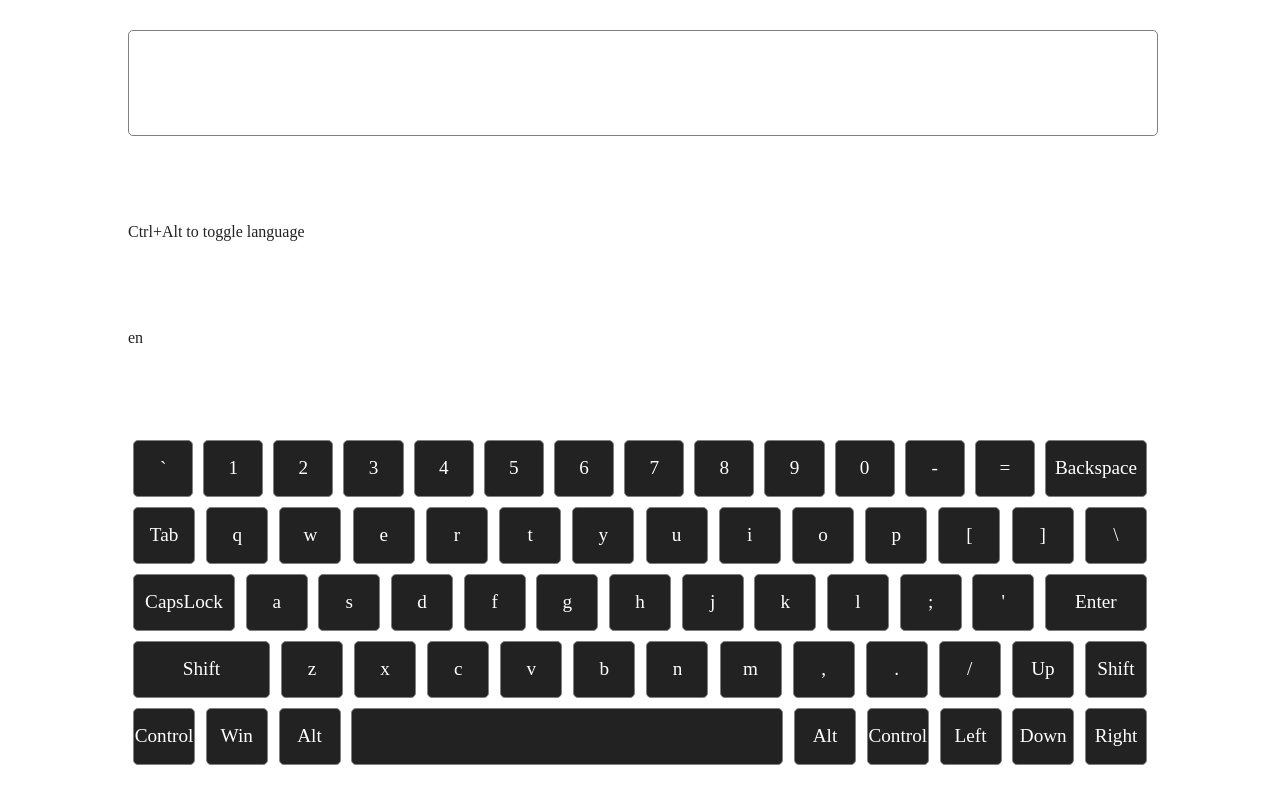
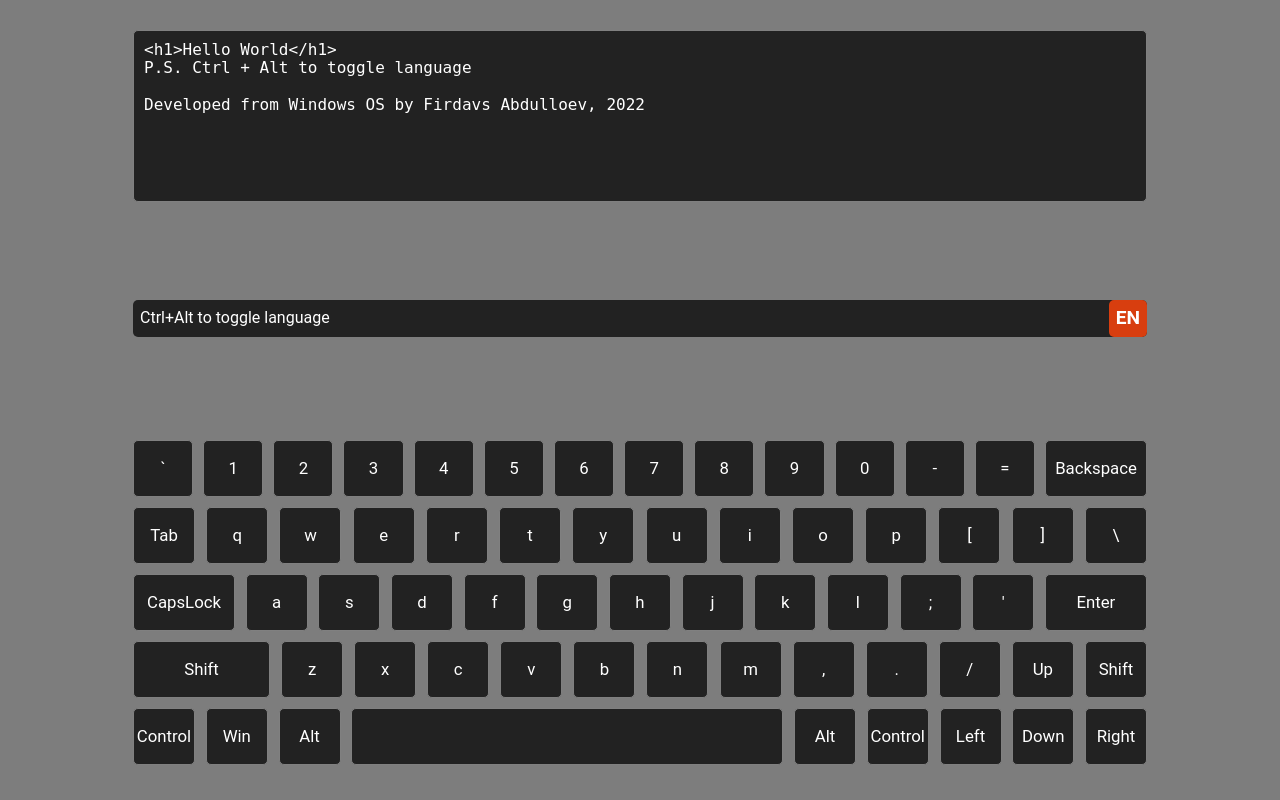
Before and after one commit to firdavs-projects/virtual-keyboard, a website built with webpack: page docs/index.html in a window 1280 px wide. Built offline with nearby package versions, Linux system fonts and the light colour scheme.

Commit message:
refactor: change structure of project, add es6 functions, change styles

```diff
--- a/package.json
+++ b/package.json
@@ -27,6 +27,10 @@
     "@babel/preset-env": "^7.13.12",
     "babel-loader": "^8.2.2",
     "css-loader": "^5.2.0",
+    "eslint": "^8.2.0",
+    "eslint-config-airbnb": "^19.0.4",
+    "eslint-config-airbnb-base": "^15.0.0",
+    "eslint-plugin-import": "^2.25.2",
     "html-webpack-plugin": "^5.5.0",
     "sass": "^1.32.8",
     "sass-loader": "^11.0.1",
--- /dev/null
+++ b/src/accets/data/index.js
@@ -0,0 +1,80 @@
+export const keysData = [
+    [
+        {key: {en: '`', ru: 'ё'}, code: 'Backquote', shift: {en: '~', ru: 'Ё'}},
+        {key: {en: '1', ru: '1'}, code: 'Digit1', shift: {en: '!', ru: '!'}},
+        {key: {en: '2', ru: '2'}, code: 'Digit2', shift: {en: '@', ru: '"'}},
+        {key: {en: '3', ru: '3'}, code: 'Digit3', shift: {en: '#', ru: '№'}},
+        {key: {en: '4', ru: '4'}, code: 'Digit4', shift: {en: '$', ru: ';'}},
+        {key: {en: '5', ru: '5'}, code: 'Digit5', shift: {en: '%', ru: '%'}},
+        {key: {en: '6', ru: '6'}, code: 'Digit6', shift: {en: '^', ru: ':'}},
+        {key: {en: '7', ru: '7'}, code: 'Digit7', shift: {en: '&', ru: '?'}},
+        {key: {en: '8', ru: '8'}, code: 'Digit8', shift: {en: '*', ru: '*'}},
+        {key: {en: '9', ru: '9'}, code: 'Digit9', shift: {en: '(', ru: '('}},
+        {key: {en: '0', ru: '0'}, code: 'Digit0', shift: {en: ')', ru: ')'}},
+        {key: {en: '-', ru: '-'}, code: 'Minus', shift: {en: '_', ru: '_'}},
+        {key: {en: '=', ru: '='}, code: 'Equal', shift: {en: '+', ru: '+'}},
+        {key: {en: 'Backspace', ru: 'Backspace'}, code: 'Backspace', shift: {en: '', ru: ''}},
+    ],
+    [
+        {key: {en: 'Tab', ru: 'Tab'}, code: 'Tab', shift: {en: 'Tab', ru: 'Tab'}},
+        {key: {en: 'q', ru: 'й'}, code: 'KeyQ', shift: {en: 'Q', ru: 'Й'}},
+        {key: {en: 'w', ru: 'ц'}, code: 'KeyW', shift: {en: 'W', ru: 'Ц'}},
+        {key: {en: 'e', ru: 'у'}, code: 'KeyE', shift: {en: 'E', ru: 'У'}},
+        {key: {en: 'r', ru: 'к'}, code: 'KeyR', shift: {en: 'R', ru: 'К'}},
+        {key: {en: 't', ru: 'е'}, code: 'KeyT', shift: {en: 'T', ru: 'Е'}},
+        {key: {en: 'y', ru: 'н'}, code: 'KeyY', shift: {en: 'Y', ru: 'Н'}},
+        {key: {en: 'u', ru: 'г'}, code: 'KeyU', shift: {en: 'U', ru: 'Г'}},
+        {key: {en: 'i', ru: 'ш'}, code: 'KeyI', shift: {en: 'I', ru: 'Ш'}},
+        {key: {en: 'o', ru: 'щ'}, code: 'KeyO', shift: {en: 'O', ru: 'Щ'}},
+        {key: {en: 'p', ru: 'з'}, code: 'KeyP', shift: {en: 'P', ru: 'З'}},
+        {key: {en: '[', ru: 'х'}, code: 'BracketLeft', shift: {en: '{', ru: 'Х'}},
+        {key: {en: ']', ru: 'ъ'}, code: 'BracketRight', shift: {en: '}', ru: 'Ъ'}},
+        {key: {en: '\\', ru: '\\'}, code: 'Backslash', shift: {en: '|', ru: '\\'}},
+    ],
+    [
+        {key: {en: 'CapsLock', ru: 'CapsLock'}, code: 'CapsLock', shift: {en: '', ru: ''}},
+        {key: {en: 'a', ru: 'ф'}, code: 'KeyA', shift: {en: 'A', ru: 'Ф'}},
+        {key: {en: 's', ru: 'ы'}, code: 'KeyS', shift: {en: 'S', ru: 'Ы'}},
+        {key: {en: 'd', ru: 'в'}, code: 'KeyD', shift: {en: 'D', ru: 'В'}},
+        {key: {en: 'f', ru: 'а'}, code: 'KeyF', shift: {en: 'F', ru: 'А'}},
+        {key: {en: 'g', ru: 'п'}, code: 'KeyG', shift: {en: 'G', ru: 'П'}},
+        {key: {en: 'h', ru: 'р'}, code: 'KeyH', shift: {en: 'H', ru: 'Р'}},
+        {key: {en: 'j', ru: 'о'}, code: 'KeyJ', shift: {en: 'J', ru: 'О'}},
+        {key: {en: 'k', ru: 'л'}, code: 'KeyK', shift: {en: 'K', ru: 'Л'}},
+        {key: {en: 'l', ru: 'д'}, code: 'KeyL', shift: {en: 'L', ru: 'Д'}},
+        {key: {en: ';', ru: 'ж'}, code: 'Semicolon', shift: {en: ':', ru: 'Ж'}},
+        {key: {en: "'", ru: 'э'}, code: 'Quote', shift: {en: '"', ru: 'Э'}},
+        {key: {en: 'Enter', ru: 'Enter'}, code: 'Enter', shift: {en: '', ru: ''}},
+    ],
+    [
+        {key: {en: 'Shift', ru: 'Shift'}, code: 'ShiftLeft', shift: {en: '', ru: ''}},
+        {key: {en: 'z', ru: 'я'}, code: 'KeyZ', shift: {en: 'Z', ru: 'Я'}},
+        {key: {en: 'x', ru: 'ч'}, code: 'KeyX', shift: {en: 'X', ru: 'Ч'}},
+        {key: {en: 'c', ru: 'с'}, code: 'KeyC', shift: {en: 'C', ru: 'С'}},
+        {key: {en: 'v', ru: 'м'}, code: 'KeyV', shift: {en: 'V', ru: 'М'}},
+        {key: {en: 'b', ru: 'и'}, code: 'KeyB', shift: {en: 'B', ru: 'И'}},
+        {key: {en: 'n', ru: 'т'}, code: 'KeyN', shift: {en: 'N', ru: 'Т'}},
+        {key: {en: 'm', ru: 'ь'}, code: 'KeyM', shift: {en: 'M', ru: 'Ь'}},
+        {key: {en: ',', ru: 'б'}, code: 'Comma', shift: {en: '<', ru: 'Б'}},
+        {key: {en: '.', ru: 'ю'}, code: 'Period', shift: {en: '>', ru: 'Ю'}},
+        {key: {en: '/', ru: '.'}, code: 'Slash', shift: {en: '?', ru: ','}},
+        {key: {en: 'Up', ru: 'Up'}, code: 'ArrowUp', shift: {en: '', ru: ''}},
+        {key: {en: 'Shift', ru: 'Shift'}, code: 'ShiftRight', shift: {en: '', ru: ''}},
+    ],
+    [
+        {key: {en: 'Control', ru: 'Control'}, code: 'ControlLeft', shift: {en: '', ru: ''}},
+        {key: {en: 'Win', ru: 'Win'}, code: 'MetaLeft', shift: {en: '', ru: ''}},
+        {key: {en: 'Alt', ru: 'Alt'}, code: 'AltLeft', shift: {en: '', ru: ''}},
+        {key: {en: ' ', ru: ' '}, code: 'Space', shift: {en: ' ', ru: ' '}},
+        {key: {en: 'Alt', ru: 'Alt'}, code: 'AltRight', shift: {en: '', ru: ''}},
+        {key: {en: 'Control', ru: 'Control'}, code: 'ControlRight', shift: {en: '', ru: ''}},
+        {key: {en: 'Left', ru: 'Left'}, code: 'ArrowLeft', shift: {en: '', ru: ''}},
+        {key: {en: 'Down', ru: 'Down'}, code: 'ArrowDown', shift: {en: '', ru: ''}},
+        {key: {en: 'Right', ru: 'Right'}, code: 'ArrowRight', shift: {en: '', ru: ''}},
+    ],
+];
+export const functionalKeys = ['CapsLock', 'Shift', 'Control', 'Alt', 'Meta', 'Enter', 'Tab', 'Backspace', 'ArrowLeft', 'ArrowRight', 'ArrowUp', 'ArrowDown', 'ShiftLeft', 'ShiftRight', 'ControlLeft', 'ControlRight', 'AltLeft', 'AltRight', 'MetaLeft'];
+export const letters = {
+    en: ['a', 'b', 'c', 'd', 'e', 'f', 'g', 'h', 'i', 'j', 'k', 'l', 'm', 'n', 'o', 'p', 'q', 'r', 's', 't', 'u', 'v', 'w', 'x', 'y', 'z'],
+    ru: ['а', 'б', 'в', 'г', 'д', 'е', 'ё', 'ж', 'з', 'и', 'й', 'к', 'л', 'м', 'н', 'о', 'п', 'р', 'с', 'т', 'у', 'ф', 'х', 'ц', 'ч', 'ш', 'щ', 'ъ', 'ы', 'ь', 'э', 'ю', 'я'],
+};
--- a/src/js/keyboard.js
+++ b/src/js/keyboard.js
@@ -1,118 +1,14 @@
-const keysData = [
-    [
-        {key: {en: '`', ru: 'ё'}, code: 'Backquote', shift: {en: '~', ru: 'Ё'}},
-        {key: {en: '1', ru: '1'}, code: 'Digit1', shift: {en: '!', ru: '!'}},
-        {key: {en: '2', ru: '2'}, code: 'Digit2', shift: {en: '@', ru: '"'}},
-        {key: {en: '3', ru: '3'}, code: 'Digit3', shift: {en: '#', ru: '№'}},
-        {key: {en: '4', ru: '4'}, code: 'Digit4', shift: {en: '$', ru: ';'}},
-        {key: {en: '5', ru: '5'}, code: 'Digit5', shift: {en: '%', ru: '%'}},
-        {key: {en: '6', ru: '6'}, code: 'Digit6', shift: {en: '^', ru: ':'}},
-        {key: {en: '7', ru: '7'}, code: 'Digit7', shift: {en: '&', ru: '?'}},
-        {key: {en: '8', ru: '8'}, code: 'Digit8', shift: {en: '*', ru: '*'}},
-        {key: {en: '9', ru: '9'}, code: 'Digit9', shift: {en: '(', ru: '('}},
-        {key: {en: '0', ru: '0'}, code: 'Digit0', shift: {en: ')', ru: ')'}},
-        {key: {en: '-', ru: '-'}, code: 'Minus', shift: {en: '_', ru: '_'}},
-        {key: {en: '=', ru: '='}, code: 'Equal', shift: {en: '+', ru: '+'}},
-        {key: {en: 'Backspace', ru: 'Backspace'}, code: 'Backspace', shift: {en: '', ru: ''}},
-    ],
-    [
-        {key: {en: 'Tab', ru: 'Tab'}, code: 'Tab', shift: {en: 'Tab', ru: 'Tab'}},
-        {key: {en: 'q', ru: 'й'}, code: 'KeyQ', shift: {en: 'Q', ru: 'Й'}},
-        {key: {en: 'w', ru: 'ц'}, code: 'KeyW', shift: {en: 'W', ru: 'Ц'}},
-        {key: {en: 'e', ru: 'у'}, code: 'KeyE', shift: {en: 'E', ru: 'У'}},
-        {key: {en: 'r', ru: 'к'}, code: 'KeyR', shift: {en: 'R', ru: 'К'}},
-        {key: {en: 't', ru: 'е'}, code: 'KeyT', shift: {en: 'T', ru: 'Е'}},
-        {key: {en: 'y', ru: 'н'}, code: 'KeyY', shift: {en: 'Y', ru: 'Н'}},
-        {key: {en: 'u', ru: 'г'}, code: 'KeyU', shift: {en: 'U', ru: 'Г'}},
-        {key: {en: 'i', ru: 'ш'}, code: 'KeyI', shift: {en: 'I', ru: 'Ш'}},
-        {key: {en: 'o', ru: 'щ'}, code: 'KeyO', shift: {en: 'O', ru: 'Щ'}},
-        {key: {en: 'p', ru: 'з'}, code: 'KeyP', shift: {en: 'P', ru: 'З'}},
-        {key: {en: '[', ru: 'х'}, code: 'BracketLeft', shift: {en: '{', ru: 'Х'}},
-        {key: {en: ']', ru: 'ъ'}, code: 'BracketRight', shift: {en: '}', ru: 'Ъ'}},
-        {key: {en: '\\', ru: '\\'}, code: 'Backslash', shift: {en: '|', ru: '\\'}},
-    ],
-    [
-        {key: {en: 'CapsLock', ru: 'CapsLock'}, code: 'CapsLock', shift: {en: '', ru: ''}},
-        {key: {en: 'a', ru: 'ф'}, code: 'KeyA', shift: {en: 'A', ru: 'Ф'}},
-        {key: {en: 's', ru: 'ы'}, code: 'KeyS', shift: {en: 'S', ru: 'Ы'}},
-        {key: {en: 'd', ru: 'в'}, code: 'KeyD', shift: {en: 'D', ru: 'В'}},
-        {key: {en: 'f', ru: 'а'}, code: 'KeyF', shift: {en: 'F', ru: 'А'}},
-        {key: {en: 'g', ru: 'п'}, code: 'KeyG', shift: {en: 'G', ru: 'П'}},
-        {key: {en: 'h', ru: 'р'}, code: 'KeyH', shift: {en: 'H', ru: 'Р'}},
-        {key: {en: 'j', ru: 'о'}, code: 'KeyJ', shift: {en: 'J', ru: 'О'}},
-        {key: {en: 'k', ru: 'л'}, code: 'KeyK', shift: {en: 'K', ru: 'Л'}},
-        {key: {en: 'l', ru: 'д'}, code: 'KeyL', shift: {en: 'L', ru: 'Д'}},
-        {key: {en: ';', ru: 'ж'}, code: 'Semicolon', shift: {en: ':', ru: 'Ж'}},
-        {key: {en: "'", ru: 'э'}, code: 'Quote', shift: {en: '"', ru: 'Э'}},
-        {key: {en: 'Enter', ru: 'Enter'}, code: 'Enter', shift: {en: '', ru: ''}},
-    ],
-    [
-        {key: {en: 'Shift', ru: 'Shift'}, code: 'ShiftLeft', shift: {en: '', ru: ''}},
-        {key: {en: 'z', ru: 'я'}, code: 'KeyZ', shift: {en: 'Z', ru: 'Я'}},
-        {key: {en: 'x', ru: 'ч'}, code: 'KeyX', shift: {en: 'X', ru: 'Ч'}},
-        {key: {en: 'c', ru: 'с'}, code: 'KeyC', shift: {en: 'C', ru: 'С'}},
-        {key: {en: 'v', ru: 'м'}, code: 'KeyV', shift: {en: 'V', ru: 'М'}},
-        {key: {en: 'b', ru: 'и'}, code: 'KeyB', shift: {en: 'B', ru: 'И'}},
-        {key: {en: 'n', ru: 'т'}, code: 'KeyN', shift: {en: 'N', ru: 'Т'}},
-        {key: {en: 'm', ru: 'ь'}, code: 'KeyM', shift: {en: 'M', ru: 'Ь'}},
-        {key: {en: ',', ru: 'б'}, code: 'Comma', shift: {en: '<', ru: 'Б'}},
-        {key: {en: '.', ru: 'ю'}, code: 'Period', shift: {en: '>', ru: 'Ю'}},
-        {key: {en: '/', ru: '.'}, code: 'Slash', shift: {en: '?', ru: ','}},
-        {key: {en: 'Up', ru: 'Вверх'}, code: 'ArrowUp', shift: {en: '', ru: ''}},
-        {key: {en: 'Shift', ru: 'Shift'}, code: 'ShiftRight', shift: {en: '', ru: ''}},
-    ],
-    [
-        {key: {en: 'Control', ru: 'Control'}, code: 'ControlLeft', shift: {en: '', ru: ''}},
-        {key: {en: 'Win', ru: 'Win'}, code: 'MetaLeft', shift: {en: '', ru: ''}},
-        {key: {en: 'Alt', ru: 'Alt'}, code: 'AltLeft', shift: {en: '', ru: ''}},
-        {key: {en: ' ', ru: ' '}, code: 'Space', shift: {en: ' ', ru: ' '}},
-        {key: {en: 'Alt', ru: 'Alt'}, code: 'AltRight', shift: {en: '', ru: ''}},
-        {key: {en: 'Control', ru: 'Control'}, code: 'ControlRight', shift: {en: '', ru: ''}},
-        {key: {en: 'Left', ru: 'Влево'}, code: 'ArrowLeft', shift: {en: '', ru: ''}},
-        {key: {en: 'Down', ru: 'Вниз'}, code: 'ArrowDown', shift: {en: '', ru: ''}},
-        {key: {en: 'Right', ru: 'Вправо'}, code: 'ArrowRight', shift: {en: '', ru: ''}},
-    ],
-]
-const functionalKeys = ['CapsLock', 'Shift', 'Control', 'Alt', 'Meta', 'Enter', 'Tab', 'Backspace', 'ArrowLeft', 'ArrowRight', 'ArrowUp', 'ArrowDown', 'ShiftLeft', 'ShiftRight', 'ControlLeft', 'ControlRight', 'AltLeft', 'AltRight', 'MetaLeft'];
-const letters = {
-    en: ['a', 'b', 'c', 'd', 'e', 'f', 'g', 'h', 'i', 'j', 'k', 'l', 'm', 'n', 'o', 'p', 'q', 'r', 's', 't', 'u', 'v', 'w', 'x', 'y', 'z'],
-    ru: ['а', 'б', 'в', 'г', 'д', 'е', 'ё', 'ж', 'з', 'и', 'й', 'к', 'л', 'м', 'н', 'о', 'п', 'р', 'с', 'т', 'у', 'ф', 'х', 'ц', 'ч', 'ш', 'щ', 'ъ', 'ы', 'ь', 'э', 'ю', 'я'],
-}
+import { keysData, functionalKeys, letters } from '../accets/data';
 
 const state = {
-    lang: 'en',
+    lang: localStorage.getItem('lang') || 'en',
     CapsLock: false,
     Shift: false,
     Ctrl: false,
     Alt: false,
 }
 
-const root = document.createElement('div');
-root.id = 'root';
-document.body.appendChild(root);
-
-document.addEventListener('keydown', handleKeyDown);
-document.addEventListener('keyup', handleKeyUp);
-
-const infoEl = document.createElement('div');
-infoEl.id = 'info';
-infoEl.innerText = 'Ctrl+Alt to toggle language';
-const langEl = document.createElement('div');
-langEl.id = 'lang';
-langEl.innerText = state.lang;
-
-const textarea = document.createElement('textarea');
-textarea.classList.add('textarea');
-
-const keyboardContainer = document.createElement('div')
-keyboardContainer.classList.add('keyboard-container')
-keyboardContainer.addEventListener('click', clickHandler);
-// keyboardContainer.addEventListener('touchstart', (e) => {
-//     // e.preventDefault();
-//     console.log('touchstart', e);
-// });
-
-function generateKeyboard() {
+const generateKeyboard = () => {
     const keyboardWrapper = document.createElement('div')
     keyboardWrapper.classList.add('keyboard-wrapper')
     keyboardContainer.appendChild(keyboardWrapper)
@@ -135,7 +31,7 @@ function generateKeyboard() {
     return keyboardWrapper;
 }
 
-function clickHandler(e) {
+const clickHandler = (e) => {
     if (e.target.classList.contains('key')) {
         const key = e.target;
         textarea.focus();
@@ -195,7 +91,7 @@ function clickHandler(e) {
     }
 }
 
-function handleKeyDown(e) {
+const handleKeyDown = (e) => {
     e.preventDefault();
     textarea.focus();
     const key = document.getElementById(e.code);
@@ -247,7 +143,7 @@ function handleKeyDown(e) {
     updateKeyboard('down', e);
 }
 
-function handleKeyUp(e) {
+const handleKeyUp = (e) => {
     const key = document.getElementById(e.code);
     if (e.code === 'CapsLock' && state.CapsLock) {
         return;
@@ -256,7 +152,7 @@ function handleKeyUp(e) {
     key.classList.remove('pressed');
 }
 
-function updateKeyboard(keyState = 'down', e) {
+const updateKeyboard = (keyState = 'down', e) => {
     const keys = document.querySelectorAll('.key');
     if (keyState === 'down') {
         if (state.CapsLock && !state.Shift) {
@@ -299,6 +195,7 @@ function updateKeyboard(keyState = 'down', e) {
         if (state.Alt && state.Ctrl) {
             state.lang = state.lang === 'en' ? 'ru' : 'en';
             langEl.innerText = state.lang;
+            localStorage.setItem('lang', state.lang);
             state.Alt = false;
             state.Ctrl = false;
             keys.forEach(key => {
@@ -306,13 +203,26 @@ function updateKeyboard(keyState = 'down', e) {
                     key.classList.remove('pressed');
                 }
                 if (key.dataset[state.lang + 'shift']) {
-                    (state.CapsLock && !state.Shift)
-                        ? letters[state.lang].includes(key.dataset[state.lang])
-                            ? key.innerHTML = key.dataset[state.lang + 'shift']
-                            : key.innerHTML = key.dataset[state.lang]
-                        : (state.Shift && !state.CapsLock)
-                            ? key.innerHTML = key.dataset[state.lang + 'shift']
-                            : key.innerText = key.dataset[state.lang];
+                    if (state.CapsLock && !state.Shift) {
+                        if (letters[state.lang].includes(key.dataset[state.lang])) {
+                            key.innerText = key.dataset[state.lang + 'shift'];
+                        } else {
+                            key.innerText = key.dataset[state.lang];
+                        }
+                    }
+                    if (!state.CapsLock && state.Shift){
+                        key.innerHTML = key.dataset[state.lang + 'shift']
+                    }
+                    if (!state.CapsLock && !state.Shift){
+                        key.innerHTML = key.dataset[state.lang]
+                    }
+                    if (state.CapsLock && state.Shift) {
+                        if (letters[state.lang].includes(key.dataset[state.lang])) {
+                            key.innerText = key.dataset[state.lang];
+                        } else {
+                            key.innerText = key.dataset[state.lang  + 'shift'];
+                        }
+                    }
                 }
             });
         }
@@ -340,18 +250,18 @@ function updateKeyboard(keyState = 'down', e) {
     }
 }
 
-function render() {
+const render = () => {
     keyboardContainer.innerHTML = '';
     keyboardContainer.appendChild(generateKeyboard());
     root.appendChild(textarea);
     root.appendChild(infoEl);
-    root.appendChild(langEl);
+    infoEl.appendChild(langEl);
     root.appendChild(keyboardContainer);
     formatKeyboard();
     updateKeyboard();
 }
 
-function formatKeyboard() {
+const formatKeyboard = () => {
     const backspace = document.getElementById('Backspace');
     backspace.classList.add('min100');
     const enter = document.getElementById('Enter');
@@ -364,4 +274,30 @@ function formatKeyboard() {
     space.classList.add('min300');
 }
 
+const root = document.createElement('div');
+root.id = 'root';
+document.body.appendChild(root);
+document.addEventListener('keydown', handleKeyDown);
+document.addEventListener('keyup', handleKeyUp);
+
+const infoEl = document.createElement('div');
+infoEl.id = 'info';
+infoEl.innerText = 'Ctrl+Alt to toggle language';
+const langEl = document.createElement('div');
+langEl.id = 'lang';
+langEl.innerText = state.lang;
+localStorage.setItem('lang', state.lang);
+
+const textarea = document.createElement('textarea');
+textarea.classList.add('textarea');
+textarea.value = `<h1>Hello World</h1>
+P.S. Ctrl + Alt to toggle language
+
+Developed from Windows OS by Firdavs Abdulloev, 2022
+`
+
+const keyboardContainer = document.createElement('div')
+keyboardContainer.classList.add('keyboard-container')
+keyboardContainer.addEventListener('click', clickHandler);
+
 render();
--- a/src/js/rainbows.js
+++ /dev/null
@@ -1 +0,0 @@
-console.log('This is rainbows.js')
--- a/src/js/unicorns.js
+++ /dev/null
@@ -1 +0,0 @@
-console.log('Hello, unicorns!')
--- a/src/scss/base.scss
+++ b/src/scss/base.scss
@@ -1,42 +1,38 @@
-//$body-color: green;
-
-// Подключения шрифтов
-//@font-face {
-//  font-family: 'MyFont';
-//  //src: url('./my-font.woff2') format('woff2'),
-//  //url('./my-font.woff') format('woff');
-//  font-weight: 600;
-//  font-style: normal;
-//}
-
 body {
   color: #fff;
-  // подключения картинок
-  //background: url('./icon.png');
+  font-family: 'Roboto', sans-serif;
+  background: #7d7d7d;
 }
 
-#root{
+#root {
   max-width: 1024px;
   margin: 0 auto;
   display: flex;
   flex-direction: column;
   justify-content: space-between;
   height: 100vh;
+  min-height: 700px;
 }
 
-.textarea{
-  width: 100%;
-  height: 100px;
+.textarea {
+  height: 150px;
   resize: none;
   margin-top: 30px;
+  margin-left: 5px;
+  margin-right: 5px;
   border: 1px solid gray;
   border-radius: 5px;
-  &:focus{
+  color: white;
+  padding: 10px;
+  background: #222222;
+  font-family: "monospace", monospace;
+
+  &:focus {
     outline: none;
   }
 }
 
-#info, #lang{
+#info, #lang {
   color: #222222;
 }
 
@@ -52,7 +48,7 @@ body {
       display: flex;
       justify-content: space-between;
 
-      .key{
+      .key {
         height: 55px;
         margin: 5px;
         border-radius: 5px;
@@ -62,31 +58,26 @@ body {
         justify-content: center;
         align-items: center;
         position: relative;
-        font-size: 1.2rem;
+        font-size: 1.05rem;
         cursor: pointer;
         width: 60px;
 
-        .numpad{
+        .numpad {
           position: absolute;
           top: 3px;
           left: 3px;
           font-size: 0.7rem;
         }
 
-        &.pressed{
-          background: #d83e0f;
+        &.pressed {
+          background: #d83e0f!important;
           color: white;
         }
 
-        //&:target{
-        //  background: #d83e0f;
-        //  color: white;
-        //}
-        //
-        //&:hover{
-        //  background: #7d7d7d;
-        //  color: white;
-        //}
+        &:hover {
+          background: #3e3e3e;
+          color: white;
+        }
       }
     }
   }
@@ -107,3 +98,26 @@ body {
 .default {
   max-width: 50px;
 }
+
+#info {
+  margin-left: 5px;
+  margin-right: 5px;
+  display: flex;
+  justify-content: space-between;
+  align-items: center;
+  background: #222222;
+  color: white;
+  border-radius: 5px;
+  padding-left: 7px;
+}
+
+#lang {
+  border-radius: 5px;
+  padding: 7px;
+  color: white;
+  font-size: 1.2rem;
+  text-transform: uppercase;
+  font-weight: bold;
+  background: #d83e0f;
+  width: fit-content;
+}
```
Also changed, not shown: docs/index.html (+1 -1 lines), src/index.js (+5 -13 lines), webpack.config.js (+2 -7 lines), .eslintrc.js (added), 4 other files.
